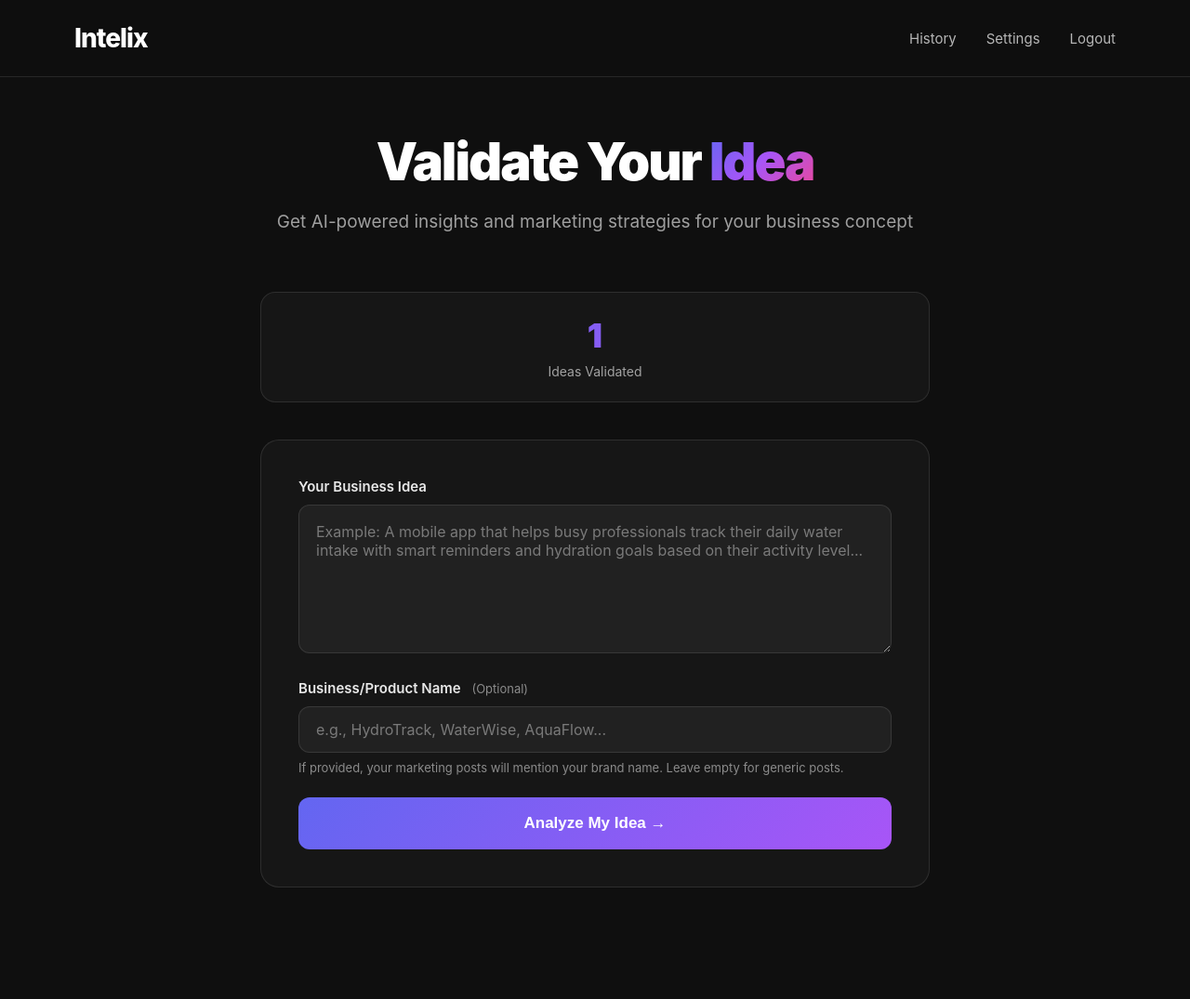
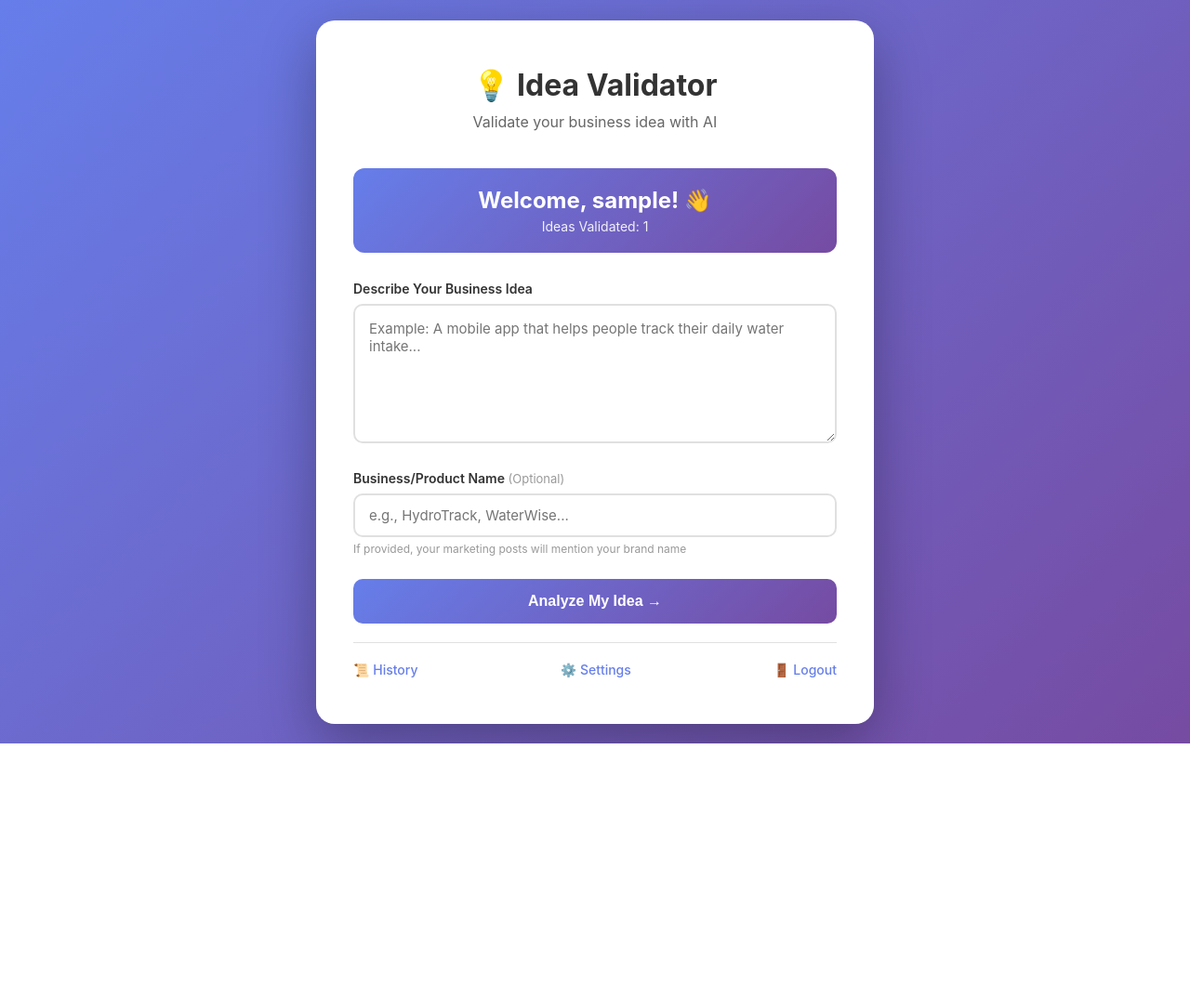
Before and after one commit to vedpalsodkar988-tech/Intelix-V2, a Flask app: template templates/dashboard.html in a window 1280 px wide. Shown: the whole page at 93% size. After the commit the page ends 800 px from the top, so only its background shows below. Run offline with Flask 3, Linux system fonts and the light colour scheme; the template is opened without the code that fills it: most values are stand-ins (such as "Sample title", 1, 10 or a date in 2020); some libraries are stand-ins or nearby versions.

Commit message:
Update dashboard.html

```diff
--- a/templates/dashboard.html
+++ b/templates/dashboard.html
@@ -13,264 +13,192 @@
 
         body {
             font-family: -apple-system, BlinkMacSystemFont, 'Segoe UI', 'Inter', Arial, sans-serif;
-            background: #0F0F0F;
-            color: #FFFFFF;
+            background: linear-gradient(135deg, #667eea 0%, #764ba2 100%);
             min-height: 100vh;
-        }
-
-        nav {
-            position: fixed;
-            top: 0;
-            width: 100%;
-            padding: 24px 80px;
             display: flex;
-            justify-content: space-between;
             align-items: center;
-            background: rgba(15, 15, 15, 0.9);
-            backdrop-filter: blur(20px);
-            border-bottom: 1px solid rgba(255, 255, 255, 0.1);
-            z-index: 1000;
-        }
-
-        .logo {
-            font-size: 28px;
-            font-weight: 800;
-            color: #FFFFFF;
-            letter-spacing: -1px;
-        }
-
-        .nav-right {
-            display: flex;
-            gap: 32px;
-            align-items: center;
-        }
-
-        .nav-right a {
-            color: rgba(255, 255, 255, 0.7);
-            text-decoration: none;
-            font-size: 15px;
-            transition: color 0.3s;
-        }
-
-        .nav-right a:hover {
-            color: #FFFFFF;
+            justify-content: center;
+            padding: 20px;
         }
 
         .container {
-            max-width: 800px;
-            margin: 0 auto;
-            padding: 140px 40px 80px;
+            background: white;
+            border-radius: 20px;
+            box-shadow: 0 20px 60px rgba(0, 0, 0, 0.3);
+            max-width: 600px;
+            width: 100%;
+            padding: 50px 40px;
         }
 
         .header {
             text-align: center;
-            margin-bottom: 60px;
+            margin-bottom: 40px;
         }
 
         .header h1 {
-            font-size: 56px;
-            font-weight: 900;
-            margin-bottom: 16px;
-            letter-spacing: -2px;
-        }
-
-        .gradient-text {
-            background: linear-gradient(135deg, #6366F1 0%, #A855F7 50%, #EC4899 100%);
-            -webkit-background-clip: text;
-            -webkit-text-fill-color: transparent;
-            background-clip: text;
+            font-size: 32px;
+            color: #333;
+            margin-bottom: 10px;
         }
 
         .header p {
-            font-size: 19px;
-            color: rgba(255, 255, 255, 0.6);
-            line-height: 1.6;
+            color: #666;
+            font-size: 16px;
         }
 
-        .validator-box {
-            background: rgba(255, 255, 255, 0.03);
-            border: 1px solid rgba(255, 255, 255, 0.1);
-            border-radius: 20px;
-            padding: 40px;
-            margin-bottom: 40px;
+        .user-info {
+            background: linear-gradient(135deg, #667eea 0%, #764ba2 100%);
+            color: white;
+            padding: 20px;
+            border-radius: 12px;
+            margin-bottom: 30px;
+            text-align: center;
+        }
+
+        .user-info h2 {
+            font-size: 24px;
+            margin-bottom: 5px;
+        }
+
+        .user-info p {
+            opacity: 0.9;
+            font-size: 14px;
         }
 
         .form-group {
-            margin-bottom: 24px;
+            margin-bottom: 25px;
         }
 
         .form-group label {
             display: block;
-            font-size: 15px;
+            color: #333;
             font-weight: 600;
-            color: rgba(255, 255, 255, 0.9);
-            margin-bottom: 10px;
+            margin-bottom: 8px;
+            font-size: 14px;
         }
 
-        .form-group .label-optional {
+        .form-group .optional {
+            color: #999;
+            font-weight: 400;
             font-size: 13px;
-            font-weight: 400;
-            color: rgba(255, 255, 255, 0.5);
-            margin-left: 8px;
         }
 
         textarea {
             width: 100%;
-            min-height: 160px;
-            padding: 18px;
-            background: rgba(255, 255, 255, 0.05);
-            border: 1px solid rgba(255, 255, 255, 0.1);
-            border-radius: 12px;
-            color: #FFFFFF;
-            font-size: 16px;
+            min-height: 150px;
+            padding: 15px;
+            border: 2px solid #e0e0e0;
+            border-radius: 10px;
+            font-size: 15px;
             font-family: inherit;
             resize: vertical;
-            transition: all 0.3s;
+            transition: border-color 0.3s;
         }
 
         input[type="text"] {
             width: 100%;
-            padding: 14px 18px;
-            background: rgba(255, 255, 255, 0.05);
-            border: 1px solid rgba(255, 255, 255, 0.1);
-            border-radius: 12px;
-            color: #FFFFFF;
-            font-size: 16px;
+            padding: 12px 15px;
+            border: 2px solid #e0e0e0;
+            border-radius: 10px;
+            font-size: 15px;
             font-family: inherit;
-            transition: all 0.3s;
+            transition: border-color 0.3s;
         }
 
         textarea:focus, input[type="text"]:focus {
             outline: none;
-            background: rgba(255, 255, 255, 0.08);
-            border-color: #6366F1;
-        }
-
-        textarea::placeholder, input[type="text"]::placeholder {
-            color: rgba(255, 255, 255, 0.4);
+            border-color: #667eea;
         }
 
         .helper-text {
-            font-size: 13px;
-            color: rgba(255, 255, 255, 0.5);
-            margin-top: 8px;
+            font-size: 12px;
+            color: #999;
+            margin-top: 5px;
         }
 
         .submit-btn {
             width: 100%;
-            padding: 18px;
-            background: linear-gradient(135deg, #6366F1 0%, #A855F7 100%);
+            padding: 15px;
+            background: linear-gradient(135deg, #667eea 0%, #764ba2 100%);
+            color: white;
             border: none;
-            border-radius: 12px;
-            color: white;
-            font-size: 17px;
-            font-weight: 700;
+            border-radius: 10px;
+            font-size: 16px;
+            font-weight: 600;
             cursor: pointer;
-            transition: all 0.3s;
+            transition: transform 0.2s, box-shadow 0.2s;
         }
 
         .submit-btn:hover {
             transform: translateY(-2px);
-            box-shadow: 0 12px 30px rgba(99, 102, 241, 0.4);
+            box-shadow: 0 10px 25px rgba(102, 126, 234, 0.4);
         }
 
-        .stats {
-            display: grid;
-            grid-template-columns: repeat(auto-fit, minmax(200px, 1fr));
-            gap: 20px;
-            margin-bottom: 40px;
+        .nav-links {
+            display: flex;
+            justify-content: space-between;
+            margin-top: 20px;
+            padding-top: 20px;
+            border-top: 1px solid #e0e0e0;
         }
 
-        .stat-card {
-            background: rgba(255, 255, 255, 0.03);
-            border: 1px solid rgba(255, 255, 255, 0.1);
-            border-radius: 16px;
-            padding: 24px;
-            text-align: center;
+        .nav-links a {
+            color: #667eea;
+            text-decoration: none;
+            font-size: 14px;
+            font-weight: 500;
         }
 
-        .stat-number {
-            font-size: 36px;
-            font-weight: 900;
-            background: linear-gradient(135deg, #6366F1 0%, #A855F7 100%);
-            -webkit-background-clip: text;
-            -webkit-text-fill-color: transparent;
-            background-clip: text;
-            margin-bottom: 8px;
+        .nav-links a:hover {
+            text-decoration: underline;
         }
 
-        .stat-label {
-            font-size: 14px;
-            color: rgba(255, 255, 255, 0.6);
-        }
-
-        @media (max-width: 768px) {
-            nav {
-                padding: 20px 24px;
-            }
-
+        @media (max-width: 600px) {
             .container {
-                padding: 120px 24px 60px;
+                padding: 30px 25px;
             }
 
             .header h1 {
-                font-size: 42px;
-            }
-
-            .validator-box {
-                padding: 28px;
+                font-size: 26px;
             }
         }
     </style>
 </head>
 <body>
-    <nav>
-        <div class="logo">Intelix</div>
-        <div class="nav-right">
-            <a href="/validations">History</a>
-            <a href="/settings">Settings</a>
-            <a href="/logout">Logout</a>
-        </div>
-    </nav>
-
     <div class="container">
         <div class="header">
-            <h1>Validate Your <span class="gradient-text">Idea</span></h1>
-            <p>Get AI-powered insights and marketing strategies for your business concept</p>
+            <h1>💡 Idea Validator</h1>
+            <p>Validate your business idea with AI</p>
         </div>
 
-        <div class="stats">
-            <div class="stat-card">
-                <div class="stat-number">{{ validation_count }}</div>
-                <div class="stat-label">Ideas Validated</div>
-            </div>
+        <div class="user-info">
+            <h2>Welcome, {{ username }}! 👋</h2>
+            <p>Ideas Validated: {{ validation_count }}</p>
         </div>
 
-        <div class="validator-box">
         <form action="/analyze" method="POST">
             <div class="form-group">
-                    <label for="idea">Your Business Idea</label>
+                <label for="idea">Describe Your Business Idea</label>
                 <textarea
                     id="idea"
                     name="idea"
-                        placeholder="Example: A mobile app that helps busy professionals track their daily water intake with smart reminders and hydration goals based on their activity level..."
+                    placeholder="Example: A mobile app that helps people track their daily water intake..."
                     required
                 ></textarea>
             </div>
 
             <div class="form-group">
                 <label for="business_name">
-                        Business/Product Name
-                        <span class="label-optional">(Optional)</span>
+                    Business/Product Name <span class="optional">(Optional)</span>
                 </label>
                 <input
                     type="text"
                     id="business_name"
                     name="business_name"
-                        placeholder="e.g., HydroTrack, WaterWise, AquaFlow..."
+                    placeholder="e.g., HydroTrack, WaterWise..."
                 />
                 <div class="helper-text">
-                        If provided, your marketing posts will mention your brand name. Leave empty for generic posts.
+                    If provided, your marketing posts will mention your brand name
                 </div>
             </div>
 
@@ -278,6 +206,11 @@
                 Analyze My Idea →
             </button>
         </form>
+
+        <div class="nav-links">
+            <a href="/validations">📜 History</a>
+            <a href="/settings">⚙️ Settings</a>
+            <a href="/logout">🚪 Logout</a>
         </div>
     </div>
 </body>
```
Lines whose indentation alone changed are shown as unchanged.
